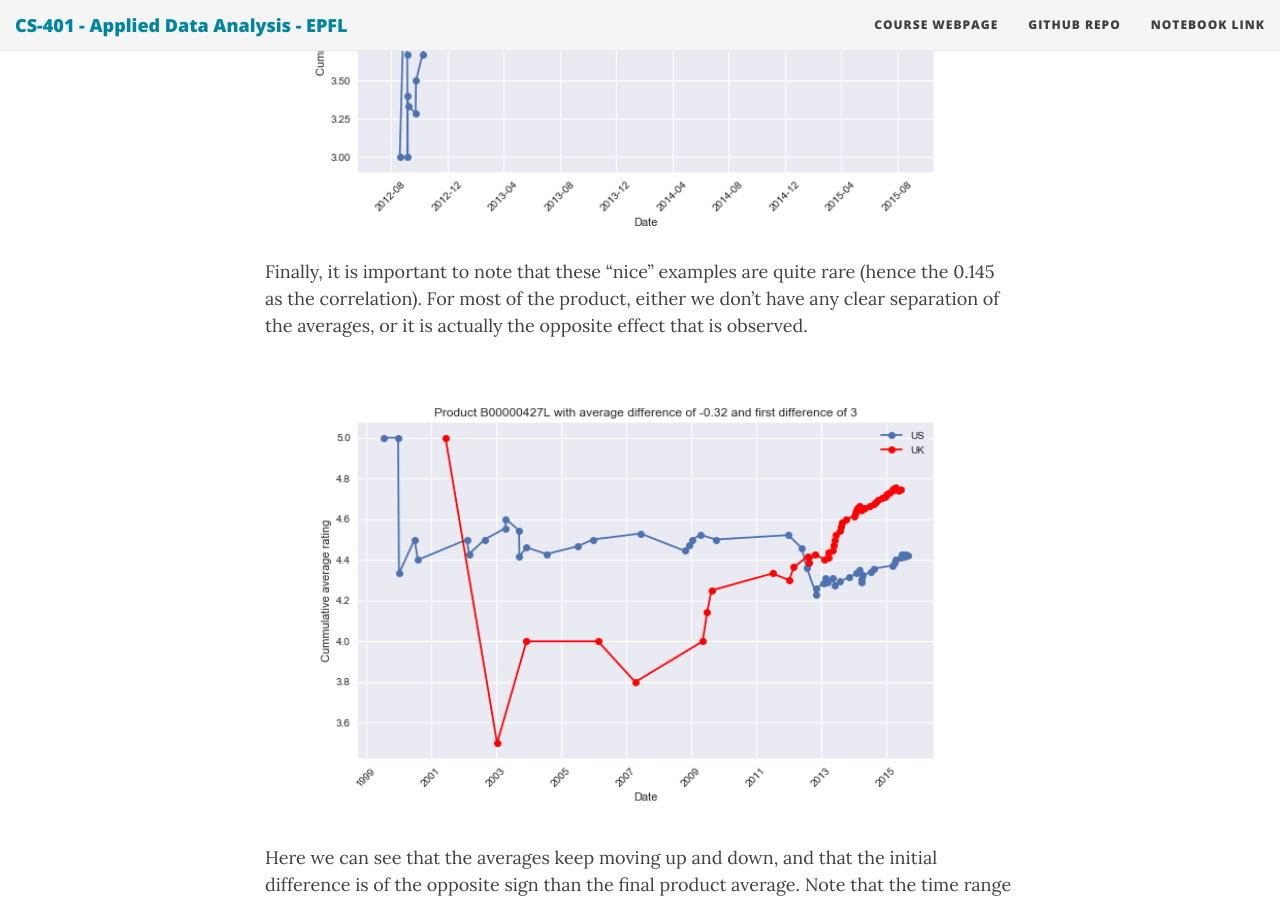
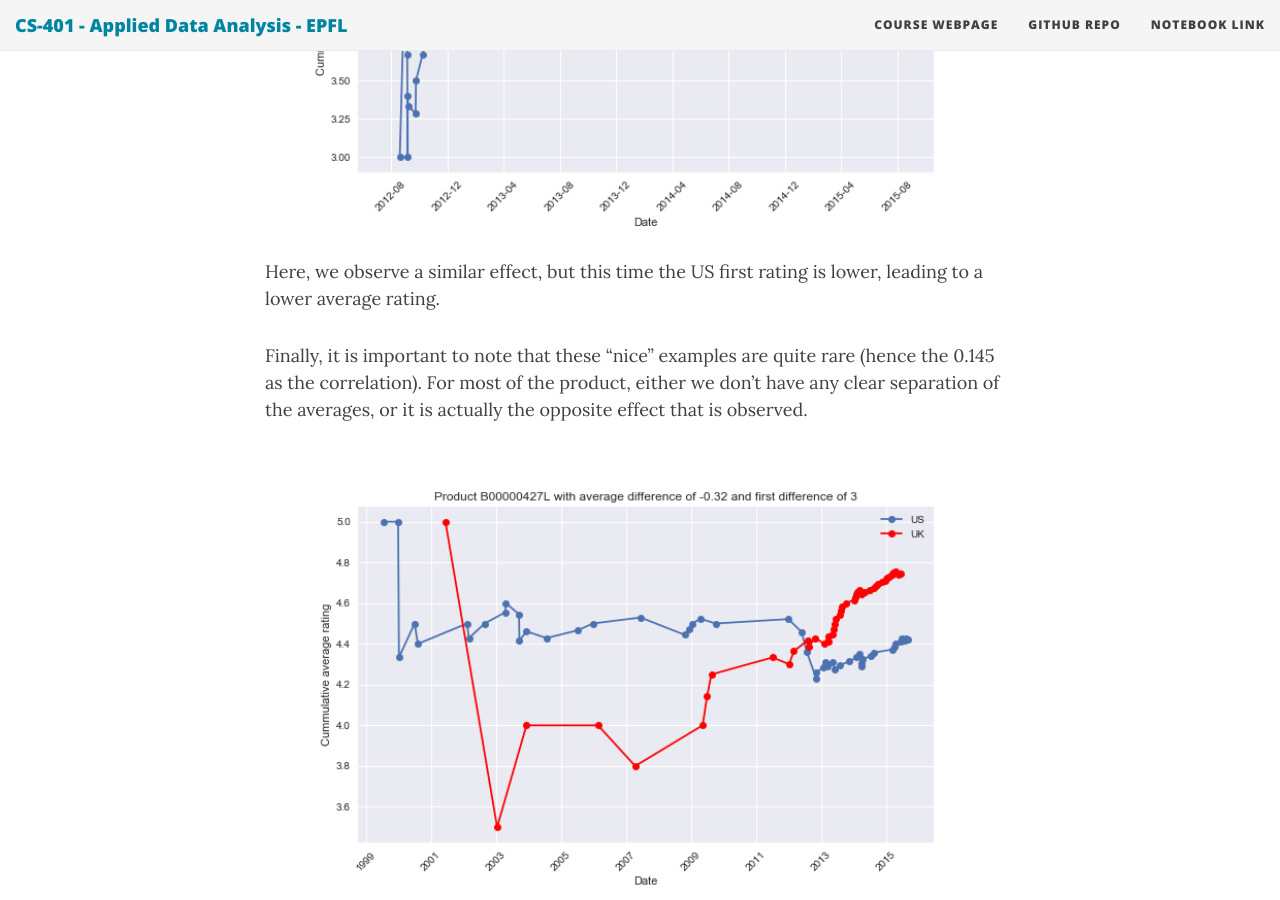
Before and after one commit to ada-lyn/ada-lyn.github.io, a Jekyll site: the page built from index.md, in a window 1280 px wide and 900 px high, scrolled down 28673 px. Built offline with Jekyll 4.4.1, drawn with Linux system fonts in a browser that asks for light colours; nearby versions of some CDN libraries; formulas are drawn with MathJax 3.

Commit message:
Update index.md

```diff
--- a/index.md
+++ b/index.md
@@ -329,6 +329,8 @@ Here, we see that the first review has a huge difference of 4 stars between the
   <img src="/img/herding/B008KL2ITW.png" width="99%" />
 </p>
 
+Here, we observe a similar effect, but this time the US first rating is lower, leading to a lower average rating.
+
 Finally, it is important to note that these "nice" examples are quite rare (hence the 0.145 as the correlation). For most of the product, either we don't have any clear separation of the averages, or it is actually the opposite effect that is observed.
 
 <p float="left">
```
